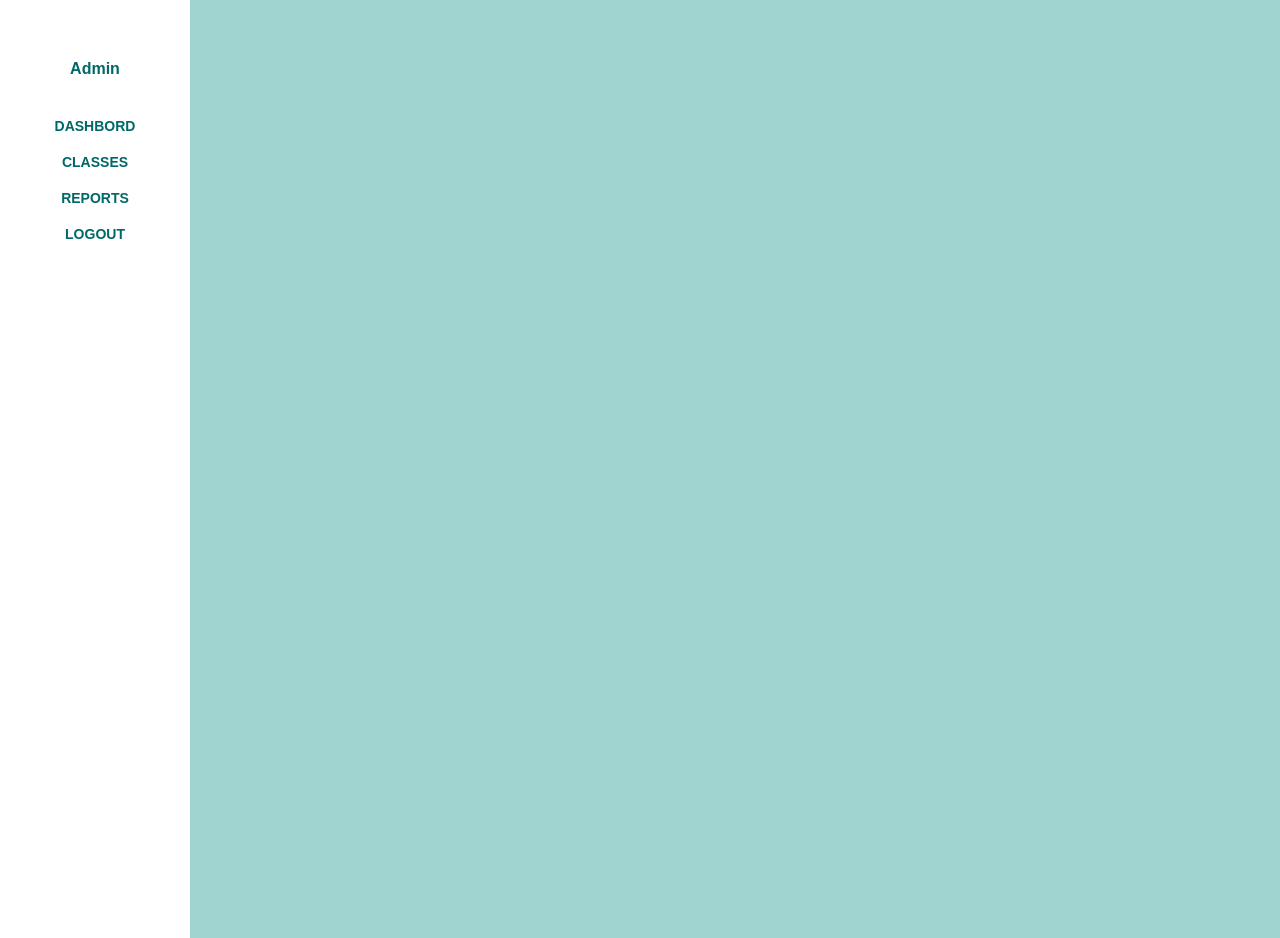
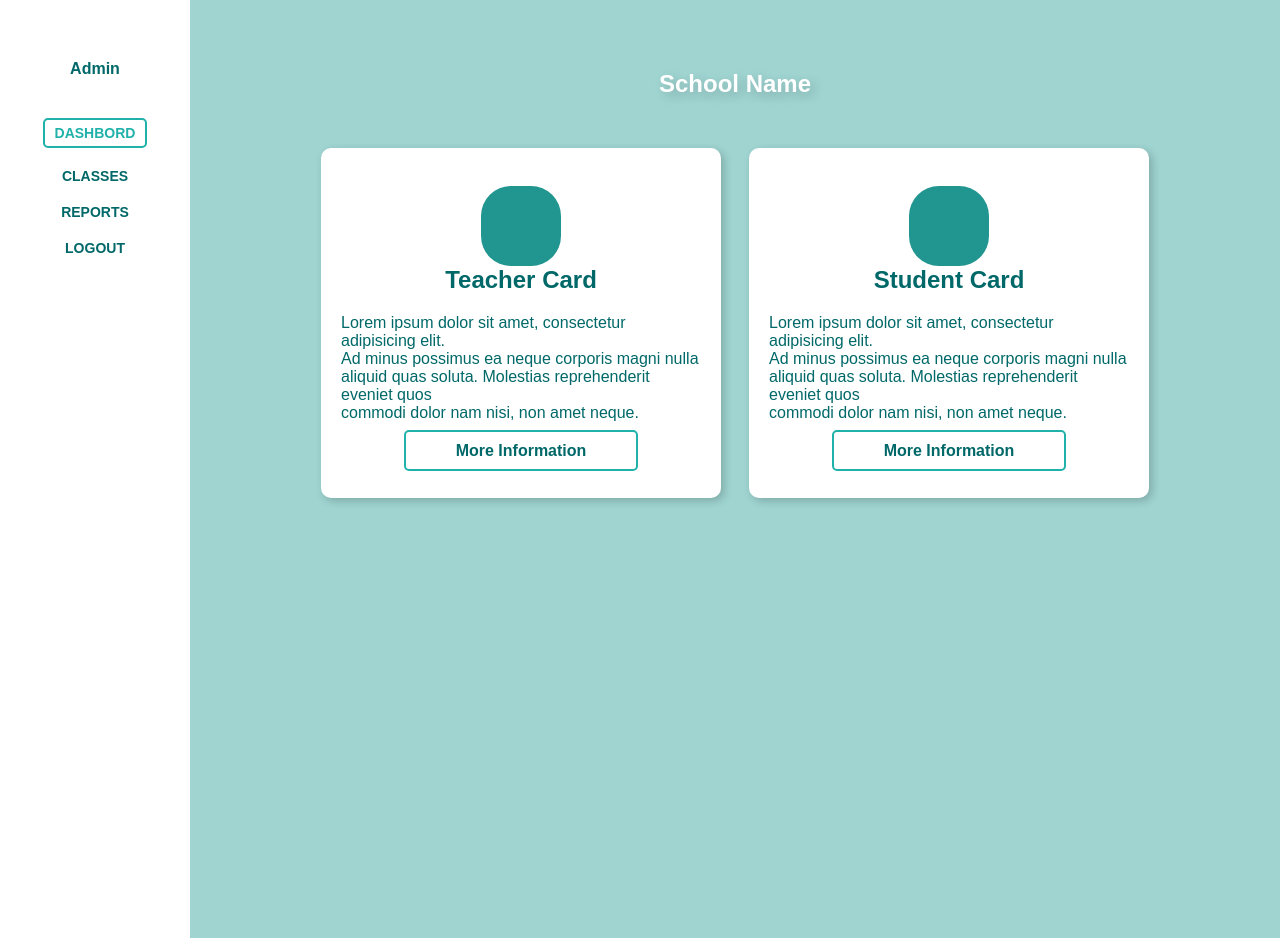
Before and after one commit to HabibPayenda/School_Dashboard, a React (Vite) app: page / in a window 1280 px wide. Built offline with nearby package versions, Linux system fonts and the light colour scheme; a web font is replaced by a local one.

Commit message:
Adds axios instances

```diff
--- a/src/App.jsx
+++ b/src/App.jsx
@@ -1,48 +1,41 @@
-import { BrowserRouter, Route, Routes } from 'react-router-dom'
-import './App.css'
-import DashBord from './pages/dashBord/DashBord'
-import Classes from './pages/classes/Classes'
-import Reports from './pages/reports/Reports'
-import Logout from './pages/logout/Logout'
-import SideBar from './components/sideBar/SideBar'
-import ClassView from './components/classView/ClassView'
-import ClassesSharedLayout from './pages/layouts/ClassesSharedLayout'
-import TeacherInfo from './pages/teacherInfo/TeacherInfo'
-import DashBordSharedLayout from './pages/layouts/DashBordSharedLayout'
-import StudentInfo from './pages/studentInfo/StudentInfo'
-
-
+import { BrowserRouter, Route, Routes } from "react-router-dom";
+import "./App.css";
+import DashBord from "./pages/dashBord/DashBord";
+import Classes from "./pages/classes/Classes";
+import Reports from "./pages/reports/Reports";
+import Logout from "./pages/logout/Logout";
+import SideBar from "./components/sideBar/SideBar";
+import ClassView from "./components/classView/ClassView";
+import ClassesSharedLayout from "./pages/layouts/ClassesSharedLayout";
+import TeacherInfo from "./pages/teacherInfo/TeacherInfo";
+import DashBordSharedLayout from "./pages/layouts/DashBordSharedLayout";
+import StudentInfo from "./pages/studentInfo/StudentInfo";
 
 function App() {
-
-
   return (
-    <div className='app'>
-
+    <div className="app">
       <BrowserRouter>
         <SideBar />
 
-    <div className='routes'>
-    <Routes >
-    <Route path='/dashBord' element={<DashBordSharedLayout />}>
+        <div className="routes">
+          <Routes>
+            <Route path="/" element={<DashBordSharedLayout />}>
               <Route index element={<DashBord />} />
-        <Route path='teacherInfo' element={<TeacherInfo />} />
-        <Route path='studentInfo' element={<StudentInfo />} />
+              <Route path="teacherInfo" element={<TeacherInfo />} />
+              <Route path="studentInfo" element={<StudentInfo />} />
             </Route>
 
-      <Route path='/classes' element={<ClassesSharedLayout />}>
+            <Route path="/classes" element={<ClassesSharedLayout />}>
               <Route index element={<Classes />} />
-        <Route path='view' element={<ClassView />} />
+              <Route path="view" element={<ClassView />} />
             </Route>
-      <Route path='/reports' element={<Reports />} />
-      <Route path='/logout' element={<Logout />} />
+            <Route path="/reports" element={<Reports />} />
+            <Route path="/logout" element={<Logout />} />
           </Routes>
         </div>
-
-
       </BrowserRouter>
     </div>
-  )
+  );
 }
 
-export default App
+export default App;
--- a/src/components/sideBar/SideBar.jsx
+++ b/src/components/sideBar/SideBar.jsx
@@ -1,7 +1,5 @@
-import React from 'react'
-import styles from './sideBar.module.css'
-import {Link, NavLink } from 'react-router-dom'
-
+import styles from "./sideBar.module.css";
+import { NavLink } from "react-router-dom";
 
 function SideBar() {
   return (
@@ -9,14 +7,33 @@ function SideBar() {
       <h4 className={styles.admin}>Admin</h4>
 
       <div className={styles.links}>
-        <NavLink className={({isActive}) =>  isActive ? 'link active' : 'link'} to='/dashbord'>DashBord</NavLink>
-        <NavLink className={({isActive}) =>  isActive ? 'link active' : 'link'} to='/classes'>Classes</NavLink>
-        <NavLink className={({isActive}) =>  isActive ? 'link active' : 'link'} to='/reports'>Reports</NavLink>
-        <NavLink className={({isActive}) =>  isActive ? 'link active' : 'link'} to='/logout'>Logout</NavLink>
+        <NavLink
+          className={({ isActive }) => (isActive ? "link active" : "link")}
+          to="/"
+        >
+          DashBord
+        </NavLink>
+        <NavLink
+          className={({ isActive }) => (isActive ? "link active" : "link")}
+          to="/classes"
+        >
+          Classes
+        </NavLink>
+        <NavLink
+          className={({ isActive }) => (isActive ? "link active" : "link")}
+          to="/reports"
+        >
+          Reports
+        </NavLink>
+        <NavLink
+          className={({ isActive }) => (isActive ? "link active" : "link")}
+          to="/logout"
+        >
+          Logout
+        </NavLink>
       </div>
-
     </div>
-  )
+  );
 }
 
-export default SideBar
+export default SideBar;
--- a/src/pages/dashBord/DashBord.jsx
+++ b/src/pages/dashBord/DashBord.jsx
@@ -1,25 +1,19 @@
-import React from 'react'
-import styles from './dashBord.module.css'
-import DashBordCard from '../../components/dashbordCard/DashBordCard'
-
-
+import React from "react";
+import styles from "./dashBord.module.css";
+import DashBordCard from "../../components/dashbordCard/DashBordCard";
 
 function DashBord() {
   return (
     <div className={styles.dashBord}>
-       <div className={styles.header}>
-            <h2>School Name</h2>
-        </div>
-        <div className={styles.cards}>
-         <DashBordCard title='Teacher Card' url='/dashBord/teacherInfo' />
-         <DashBordCard title='Student Card' url='/dashBord/studentInfo' />
-
-        </div>
-
-
+      <div className={styles.header}>
+        <h2>School Name</h2>
+      </div>
+      <div className={styles.cards}>
+        <DashBordCard title="Teacher Card" url="/teacherInfo" />
+        <DashBordCard title="Student Card" url="/studentInfo" />
+      </div>
     </div>
-
-  )
+  );
 }
 
-export default DashBord
+export default DashBord;
```
Also changed, not shown: src/utils/api/schoolApi.js (added, +27 -0 lines), src/utils/api/schoolLogin.js (added, +12 -0 lines). Lines whose indentation alone changed are shown as unchanged.
